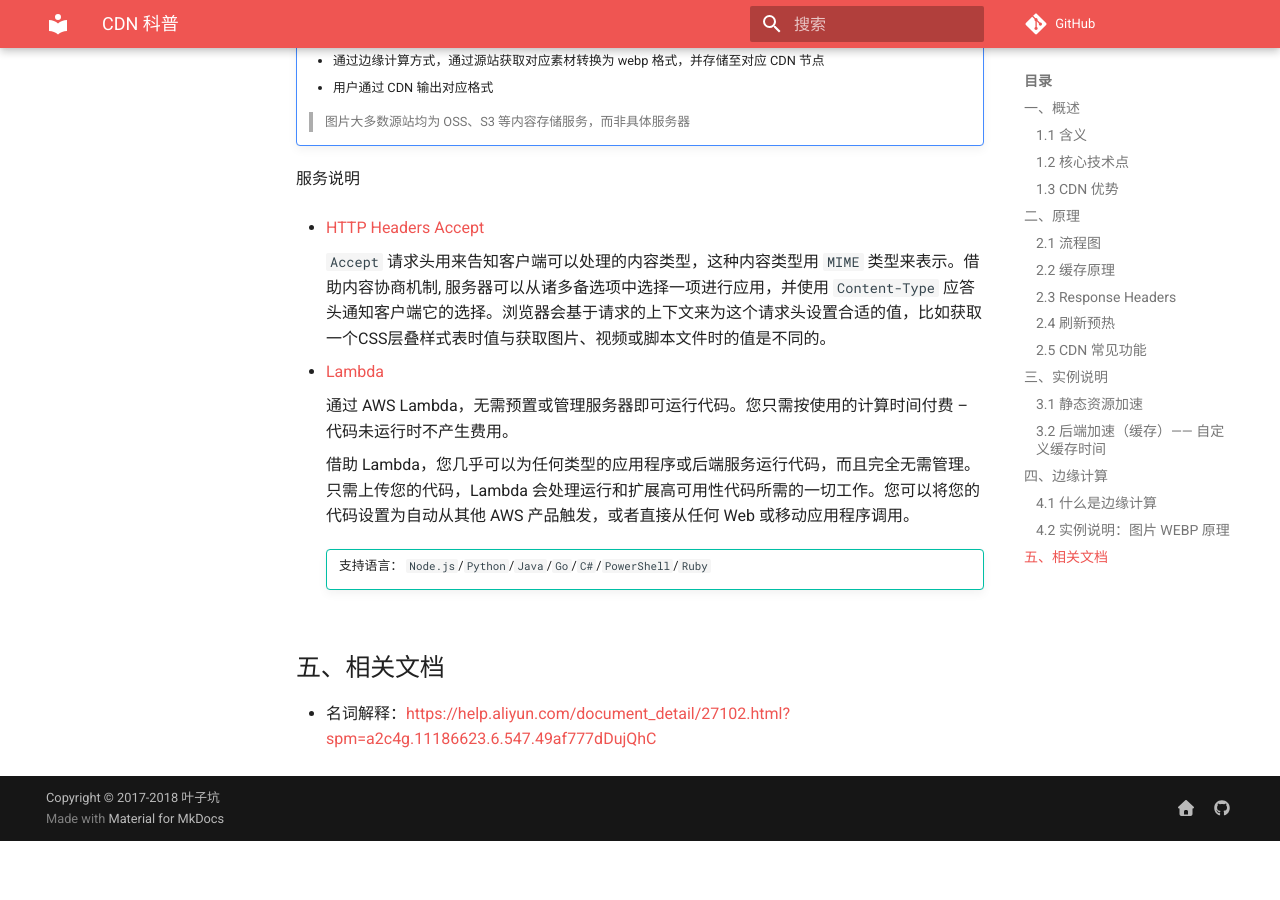
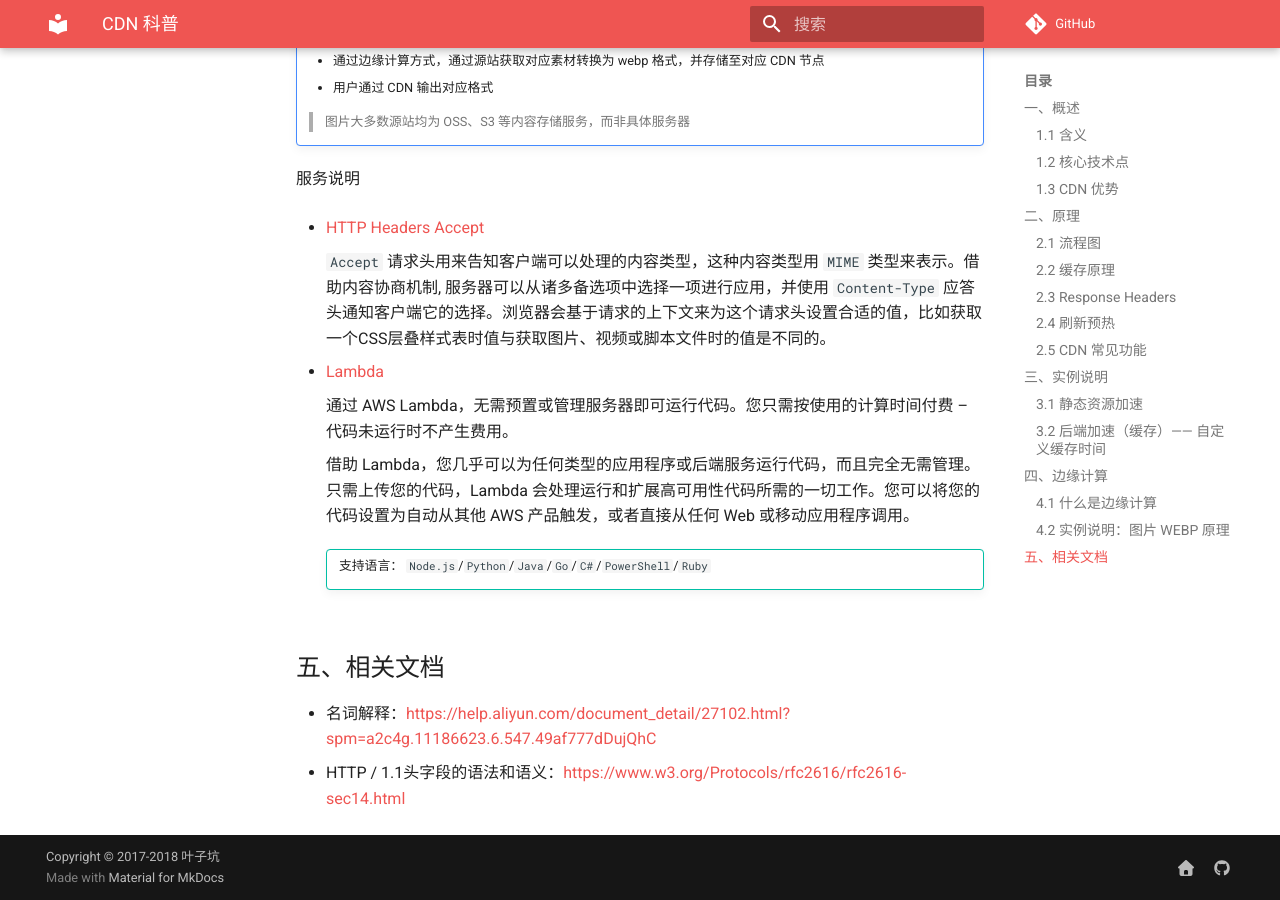
Before and after one commit to flc1125/docs, an MkDocs documentation site: the page built from docs/devops/cdn/index.md, in a window 1280 px wide and 900 px high, scrolled down 6090 px. Built offline with MkDocs 1.6.1 and Material for MkDocs 9.7.7, drawn with Linux system fonts in a browser that asks for light colours; emoji names are drawn with the system emoji font; comment, search, counter and statistics services are not loaded; before the commit the page ends 6931 px from its top, so only the background shows below that.

Commit message:
小調整

```diff
--- a/docs/devops/cdn/index.md
+++ b/docs/devops/cdn/index.md
@@ -197,3 +197,4 @@ echo 'Hello World!!!!!~';
 ## 五、相关文档
 
 - 名词解释：https://help.aliyun.com/document_detail/27102.html?spm=a2c4g.11186623.6.547.49af777dDujQhC
+- HTTP / 1.1头字段的语法和语义：https://www.w3.org/Protocols/rfc2616/rfc2616-sec14.html
```
